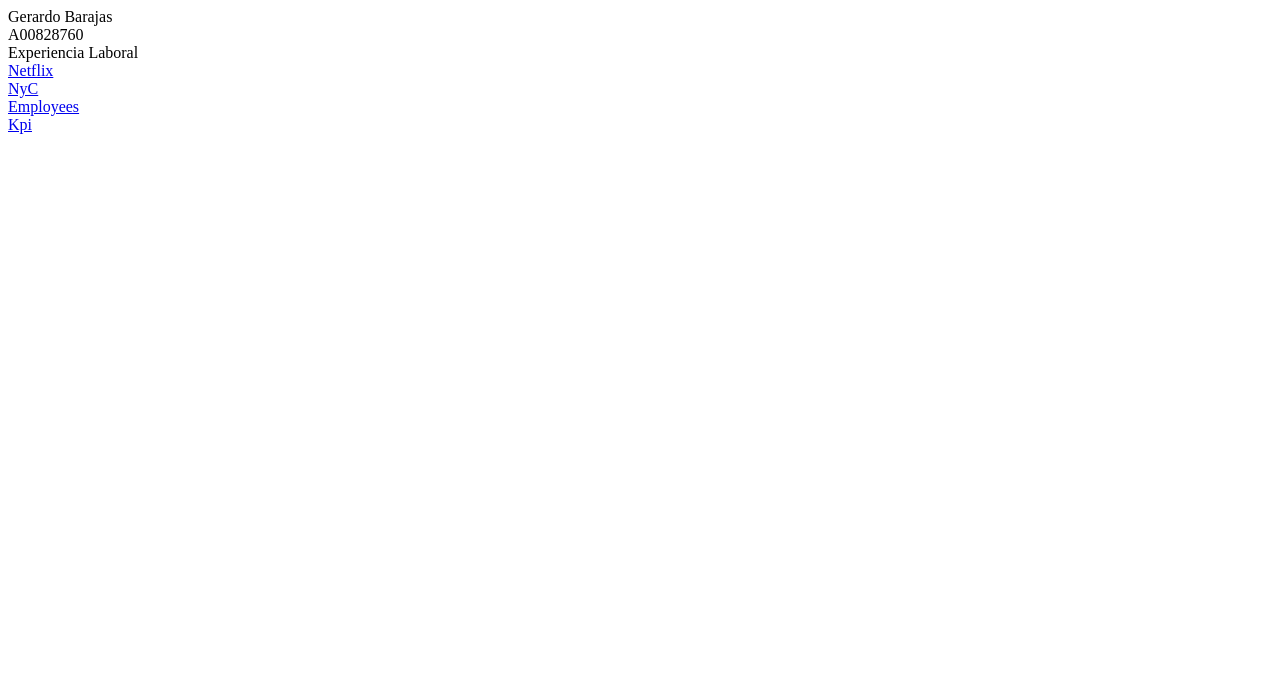
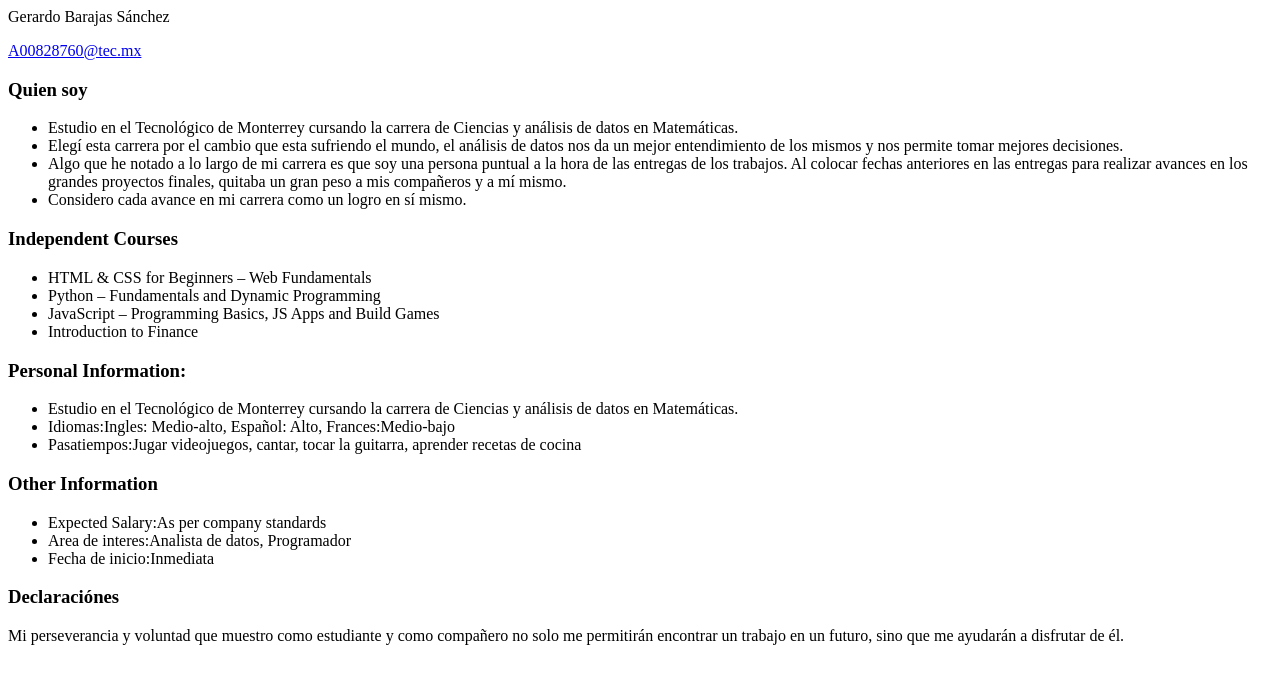
Before and after one commit to Gerardo7567/Gerardo7567.github.io, a plain HTML site: page index.html in a window 1280 px wide. Drawn offline with Linux system fonts and the light colour scheme.

Commit message:
Actualizado

```diff
--- a/index.html
+++ b/index.html
@@ -1,4 +1,4 @@
-<html>
+<!--<html>
     <body>
         <div>
             Gerardo Barajas <br>
@@ -14,4 +14,65 @@
         </div>
 
     </body>
+</html> -->
+
+<html>
+ <head>
+<title></title>
+</head>
+<body>
+<div id="header">
+<p id="name">Gerardo Barajas Sánchez</p>
+         <a href="A00828760@tec.mx" target="_blank"><p id="email">A00828760@tec.mx</p></a>
+     </div>
+     <div class="left">
+     </div>
+     <div class="right">
+            <h3>Quien soy</h3>
+            <p>
+            <ul>
+                <li>Estudio en el Tecnológico de Monterrey cursando la carrera de Ciencias y análisis de datos en Matemáticas.</li>
+                <li>Elegí esta carrera por el cambio que esta sufriendo el mundo, el análisis de datos nos da un mejor entendimiento de los mismos y nos permite tomar mejores decisiones.</li>
+                <li>Algo que he notado a lo largo de mi carrera es que soy una persona puntual a la hora de las entregas de los trabajos. Al colocar fechas anteriores en las entregas para realizar avances en los grandes proyectos finales, quitaba un gran peso a mis compañeros y a mí mismo.</li>
+                <li>Considero cada avance en mi carrera como un logro en sí mismo.</li></ul>
+            </p>
+            <h3>Independent Courses</h3>
+            <p>
+            <ul>
+                <li>
+                <span id="course-name">HTML & CSS for Beginners – Web Fundamentals</span></li>
+                <li>
+                <span id="course-name">Python – Fundamentals and Dynamic Programming </span></li>
+                <li>
+                <span id="course-name">JavaScript – Programming Basics, JS Apps and Build Games </span></li>
+                <li>
+                <span id="course-name">Introduction to Finance</span></li>
+            </ul>
+
+            <h3>Personal Information:</h3>
+            <p>
+            <ul>
+                <li>
+                Estudio en el Tecnológico de Monterrey cursando la carrera de Ciencias y análisis de datos en Matemáticas.
+                <li>
+                <span id="course-name">Idiomas:</span>Ingles: Medio-alto, Español: Alto, Frances:Medio-bajo</li>
+                <li>
+                <span id="course-name">Pasatiempos:</span>Jugar videojuegos, cantar, tocar la guitarra, aprender recetas de cocina</li> </ul>
+            </p>
+            <h3>Other Information</h3>
+            <p>
+            <ul>
+                <li>
+                <span id="course-name">Expected Salary:</span>As per company standards</li>
+                <li>
+                <span id="course-name">Area de interes:</span>Analista de datos, Programador</li>
+                <li>
+                <span id="course-name">Fecha de inicio:</span>Inmediata</li></ul>
+            </p>
+            <h3>Declaraciónes</h3>
+            <p>
+                Mi perseverancia y voluntad que muestro como estudiante y como compañero no solo me permitirán encontrar un trabajo en un futuro, sino que me ayudarán a disfrutar de él.</p>
+     </div>
+     <div id="footer"></div>
+    </body>
 </html>
```
